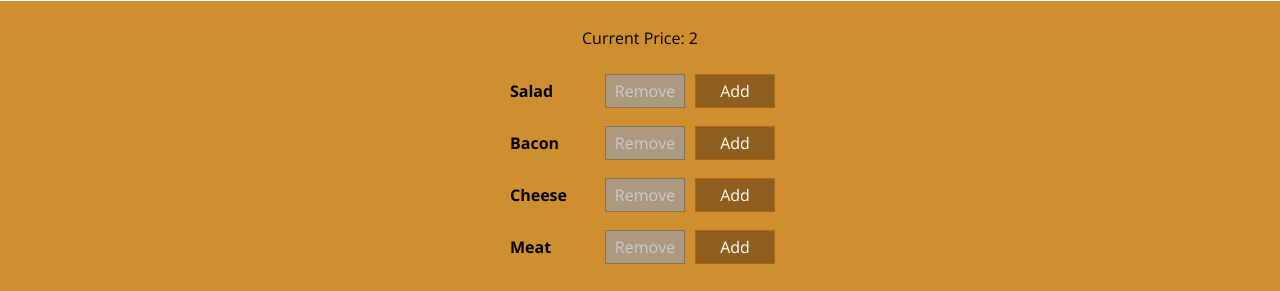
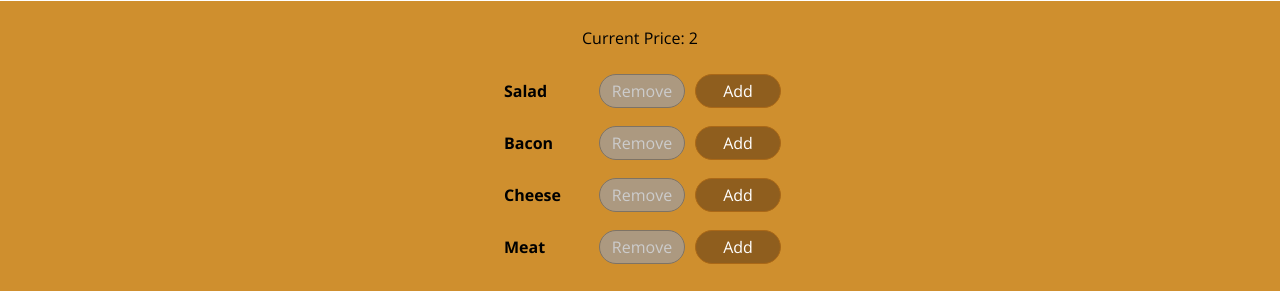
Before and after one commit to lechcirmirakis/burger_configurator, a React (Create React App) app: page / in a window 1280 px wide. Shown: the part 437-728 px from the top of the page. Built offline with nearby package versions, Linux system fonts and the light colour scheme.

Commit message:
change styles of buttons

```diff
--- a/package.json
+++ b/package.json
@@ -6,6 +6,7 @@
     "@testing-library/jest-dom": "^4.2.4",
     "@testing-library/react": "^9.5.0",
     "@testing-library/user-event": "^7.2.1",
+    "animejs": "^3.2.0",
     "prop-types": "^15.7.2",
     "react": "^16.13.1",
     "react-dom": "^16.13.1",
--- a/src/components/Burger/BuildControls/Control/index.js
+++ b/src/components/Burger/BuildControls/Control/index.js
@@ -1,6 +1,8 @@
 import React from "react";
-import { ControlWrapper, ControlButton, ControlLabel } from "./style";
+import { ControlWrapper, ControlLabel } from "./style";
 import PropTypes from "prop-types";
+
+import { ControlButton } from "../../../../styles/button";
 
 const control = ({ label, updateItems, type, disabled }) => {
   return (
@@ -8,12 +10,12 @@ const control = ({ label, updateItems, type, disabled }) => {
       <ControlLabel>{label}</ControlLabel>
       <ControlButton
         onClick={() => updateItems(type, "remove")}
-        className="Less"
+        add={false}
         disabled={disabled}
       >
         Remove
       </ControlButton>
-      <ControlButton onClick={() => updateItems(type, "add")} className="More">
+      <ControlButton onClick={() => updateItems(type, "add")} add>
         Add
       </ControlButton>
     </ControlWrapper>
--- a/src/components/Burger/BuildControls/Control/style.js
+++ b/src/components/Burger/BuildControls/Control/style.js
@@ -5,52 +5,6 @@ export const ControlWrapper = styled.div`
   justify-content: space-between;
   align-items: center;
   margin: 5px 0;
-
-  .Less {
-    background-color: #d39952;
-    color: white;
-  }
-
-  .More {
-    background-color: #8f5e1e;
-    color: white;
-  }
-
-  .Less:hover,
-  .Less:active {
-    background-color: #daa972;
-    color: white;
-  }
-
-  .More:hover,
-  .More:active {
-    background-color: #99703f;
-    color: white;
-  }
-`;
-
-export const ControlButton = styled.button`
-  display: block;
-  font: inherit;
-  padding: 5px;
-  margin: 0 5px;
-  width: 80px;
-  border: 1px solid #aa6817;
-  cursor: pointer;
-  outline: none;
-
-  &:disabled {
-    background-color: #ac9980;
-    border: 1px solid #7e7365;
-    color: #ccc;
-    cursor: default;
-  }
-
-  &:disabled:hover {
-    background-color: #ac9980;
-    color: #ccc;
-    cursor: not-allowed;
-  }
 `;
 
 export const ControlLabel = styled.div`
--- /dev/null
+++ b/src/hoc/Touched.js
@@ -0,0 +1,100 @@
+import React from "react";
+import PropTypes from "prop-types";
+import anime from "animejs";
+
+const TOUCH_DELAY = 150;
+
+const Touched = (ComposedComponent, delayed = false, direction = -1) =>
+  class extends React.PureComponent {
+    static propTypes = {
+      disabled: PropTypes.bool,
+      onClick: PropTypes.func,
+    };
+
+    constructor() {
+      super();
+      this.state = {
+        isTouched: false,
+        timeout: null,
+        rect: null,
+      };
+      this.onTouchStart = this.onTouchStart.bind(this);
+    }
+
+    componentDidMount() {
+      const fxProps = {
+        targets: this.element,
+        duration: 125,
+        direction: "alternate",
+        easing: "easeOutQuad",
+        filter: ["brightness(1)", "brightness(0.85)"],
+        autoplay: false,
+        complete: anim => {
+          anim.reset();
+        },
+      };
+      this.fx = {
+        push: anime({
+          ...fxProps,
+          scale: [1, 0.95],
+        }),
+        pull: anime({
+          ...fxProps,
+          scale: [1, 1.1],
+        }),
+      };
+    }
+
+    onTouchStart() {
+      if (this.props.disabled) return;
+
+      if (!delayed) {
+        this.animeElement(direction);
+        return;
+      }
+
+      const rect = this.element.getBoundingClientRect();
+      this.setState({
+        timeout: setTimeout(() => this.onTouchDelayed(), TOUCH_DELAY),
+        rect,
+      });
+    }
+
+    onTouchDelayed() {
+      const rect = this.element.getBoundingClientRect();
+      const diff = Math.abs(this.state.rect.top - rect.top);
+      this.setState({ timeout: null });
+      if (diff > 1) {
+        return;
+      }
+      this.animeElement(direction);
+    }
+
+    onTouchEnd() {
+      if (this.state.timeout !== null) {
+        clearTimeout(this.state.timeout);
+        this.setState({ timeout: null });
+      }
+    }
+
+    animeElement(value = 1) {
+      this.fx[value > 0 ? "pull" : "push"].play();
+    }
+
+    render() {
+      return (
+        <ComposedComponent
+          ref={element => {
+            this.element = element;
+          }}
+          onTouchStart={() => this.onTouchStart()}
+          onTouchEnd={() => this.onTouchEnd()}
+          onTouchMove={() => this.onTouchEnd()}
+          {...this.state}
+          {...this.props}
+        />
+      );
+    }
+  };
+
+export default Touched;
--- /dev/null
+++ b/src/styles/button.js
@@ -0,0 +1,39 @@
+import styled from "styled-components";
+import Touched from "../hoc/Touched";
+
+export const Button = styled.button`
+  display: block;
+  font: inherit;
+  padding: 5px 8px;
+  margin: 0 5px;
+  cursor: pointer;
+  outline: none;
+  border-radius: 20px;
+`;
+
+const TouchedButton = Touched(Button);
+
+export const ControlButton = styled(TouchedButton)`
+  border: 1px solid #aa6817;
+  width: 86px;
+  color: white;
+  background-color: ${props => (props.add ? "#8f5e1e" : "#d39952")};
+
+  &:disabled {
+    background-color: #ac9980;
+    border: 1px solid #7e7365;
+    color: #ccc;
+    cursor: default;
+  }
+
+  &:disabled:hover {
+    background-color: #ac9980;
+    color: #ccc;
+    cursor: not-allowed;
+  }
+
+  &:hover,
+  &:active {
+    background-color: ${props => (props.add ? "#99703f" : "#daa972")};
+  }
+`;
```
Also changed, not shown: 1 other file (tests, documents, lock files or other folders).
